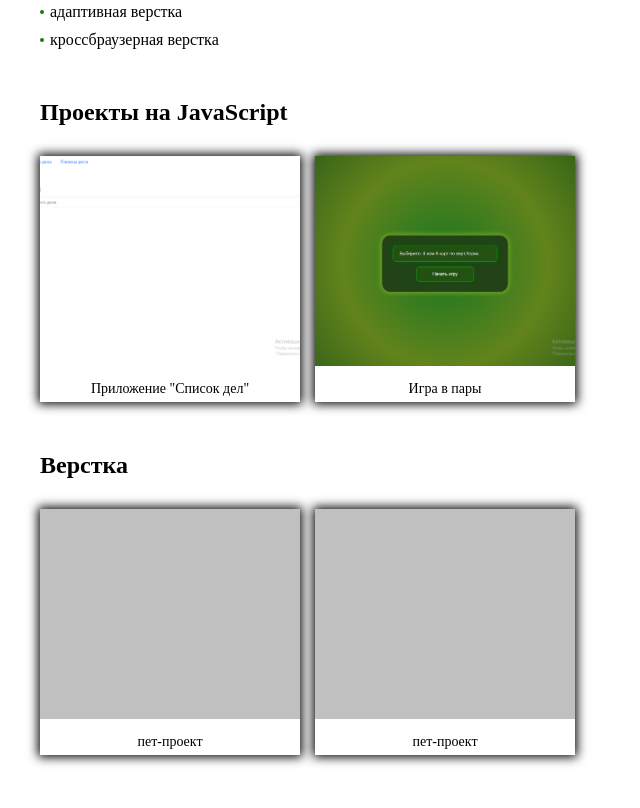
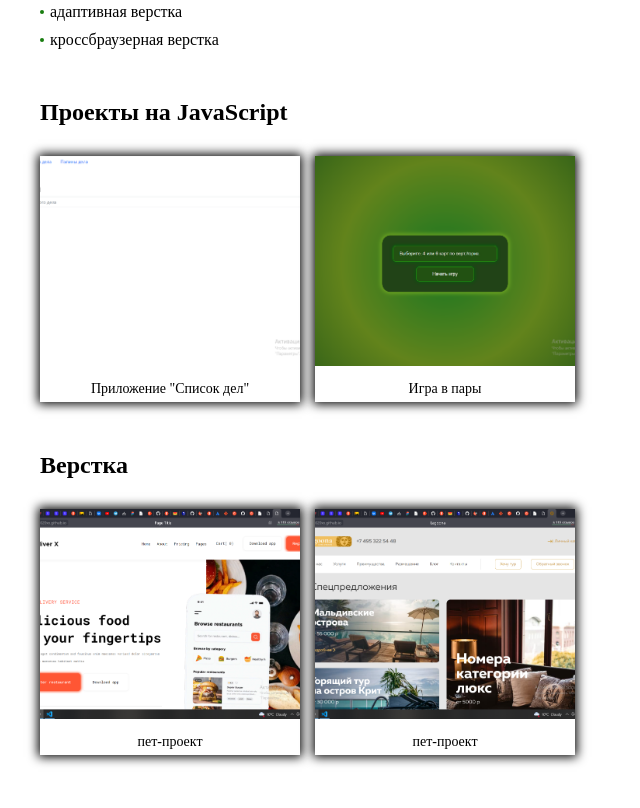
Before and after one commit to Aleksey2020xx/Aleksey2020xx1.github.io, a plain HTML site: page index.html in a window 1280 px wide. Shown: the part 698-1506 px from the top of the page, without its empty margins (0-640 px from the left). Drawn offline with Linux system fonts and the light colour scheme.

Commit message:
add image

```diff
--- a/css/style.css
+++ b/css/style.css
@@ -216,6 +216,14 @@ a {
   background-image: url(../img/game.png);
 }
 
+.work-html:nth-child(1) .cart__body {
+  background-image: url(../img/landing-1.png);
+}
+
+.work-html:nth-child(2) .cart__body {
+  background-image: url(../img/landing-2.png);
+}
+
 .cart__link {
   display: inline-block;
   padding: 10px;
```
Also changed, not shown: img/landing-1.png (added), img/landing-2.png (added).
